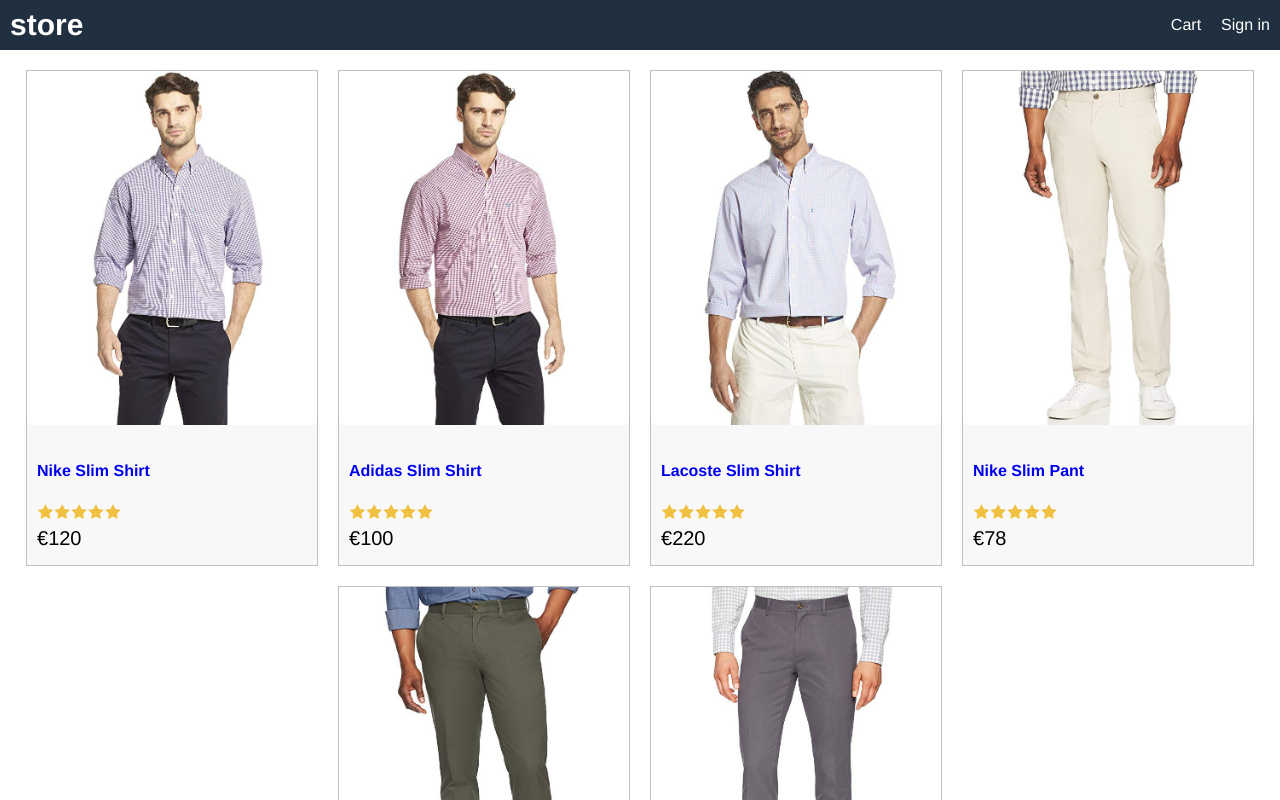
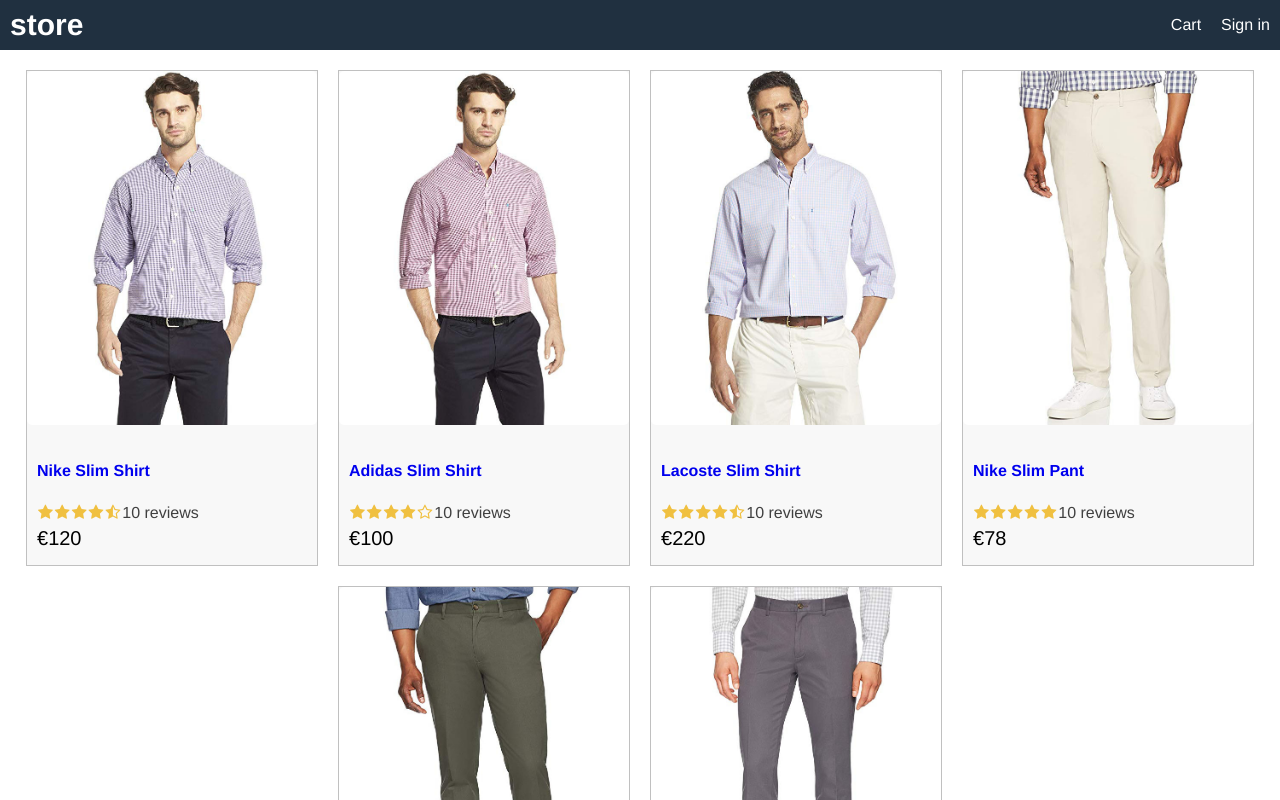
Before and after one commit to CarlosMateus7/crossfitstore, a React (Create React App) app in the folder frontend/: page / in a window 1280 px wide. Shown: the top 800 px of the page. Built offline with nearby package versions, Linux system fonts and the light colour scheme.

Commit message:
creation of product and rating component

```diff
--- a/frontend/src/App.js
+++ b/frontend/src/App.js
@@ -1,4 +1,5 @@
 import React from 'react';
+import Product from './components/Product';
 import data from './data';
 
 function App() {
@@ -18,37 +19,7 @@
         <div className="row center">
           {
             data.products.map(product =>(
-              <div key={product._id} className="card">
-                <a href={`/product/${product._id}`}>
-                    <img className="medium" src={product.image} alt={product.name}/>
-                </a>
-                <div className="card-body">
-                      <a href={`/product/${product._id}`}>
-                          <h2>{product.name}</h2>
-                      </a>
-                      <div className="rating">
-                          <span>
-                              <i className="fa fa-star"></i>
-                          </span>
-                          <span>
-                              <i className="fa fa-star"></i>
-                          </span>
-                          <span>
-                              <i className="fa fa-star"></i>
-                          </span>
-                          <span>
-                              <i className="fa fa-star"></i>
-                          </span>
-                          <span>
-                              <i className="fa fa-star"></i>
-                          </span>
-                      </div>
-                      <div className="price">
-                          €{product.price}
-                      </div>
-                </div>
-            </div>
-
+              <Product key={product._id}product={product}/>
             ))
           }
           </div>
--- /dev/null
+++ b/frontend/src/components/Product.js
@@ -0,0 +1,22 @@
+import React from 'react'
+import Rating from './Rating';
+
+export default function Product(props) {
+    const {product} =props;
+    return (
+        <div key={product._id} className="card">
+              <a href={`/product/${product._id}`}>
+                  <img className="medium" src={product.image} alt={product.name}/>
+              </a>
+              <div className="card-body">
+                    <a href={`/product/${product._id}`}>
+                        <h2>{product.name}</h2>
+                    </a>
+                    <Rating rating={product.rating} numReviews={product.numReviews}/>
+                    <div className="price">
+                        €{product.price}
+                    </div>
+              </div>
+          </div>
+    )
+}
--- /dev/null
+++ b/frontend/src/components/Rating.js
@@ -0,0 +1,62 @@
+import React from 'react'
+
+export default function Rating(props) {
+    const {rating, numReviews} = props
+    return (
+        <div className="rating">
+            <span>
+                <i className= {
+                    rating >=1
+                    ? 'fa fa-star'
+                    : rating >=0.5
+                    ? 'fa fa-star-half-o'
+                    : 'fa fa-star-o'
+                    }
+                ></i>
+            </span>
+            <span>
+                <i className= {
+                    rating >=2
+                    ? 'fa fa-star'
+                    : rating >=1.5
+                    ? 'fa fa-star-half-o'
+                    : 'fa fa-star-o'
+                    }
+                ></i>
+            </span>
+            <span>
+                <i className= {
+                    rating >=3
+                    ? 'fa fa-star'
+                    : rating >=2.5
+                    ? 'fa fa-star-half-o'
+                    : 'fa fa-star-o'
+                    }
+                ></i>
+            </span>
+            <span>
+                <i className= {
+                    rating >=4
+                    ? 'fa fa-star'
+                    : rating >=3.5
+                    ? 'fa fa-star-half-o'
+                    : 'fa fa-star-o'
+                    }
+                ></i>
+            </span>
+            <span>
+                <i className= {
+                    rating >=5
+                    ? 'fa fa-star'
+                    : rating >=4.5
+                    ? 'fa fa-star-half-o'
+                    : 'fa fa-star-o'
+                    }
+                ></i>
+            </span>
+            <span>
+                {numReviews + ' reviews'}
+            </span>
+        </div>
+    )
+}
--- a/frontend/src/data.js
+++ b/frontend/src/data.js
@@ -8,7 +8,7 @@
             price: 120,
             brand: 'Nike',
             rating: 4.5,
-            numRevies: 10,
+            numReviews: 10,
             description: 'high quality product',
         },
         {
@@ -19,7 +19,7 @@
             price: 100,
             brand: 'Adidas',
             rating: 4,
-            numRevies: 10,
+            numReviews: 10,
             description: 'high quality product',
         },
         {
@@ -30,7 +30,7 @@
             price: 220,
             brand: 'Lacoste',
             rating: 4.8,
-            numRevies: 10,
+            numReviews: 10,
             description: 'high quality product',
         },
         {
@@ -41,7 +41,7 @@
             price: 78,
             brand: 'Nike',
             rating: 14,
-            numRevies: 10,
+            numReviews: 10,
             description: 'high quality product',
         },
         {
@@ -52,7 +52,7 @@
             price: 65,
             brand: 'Puma',
             rating: 4.5,
-            numRevies: 10,
+            numReviews: 10,
             description: 'high quality product',
         },
         {
@@ -63,7 +63,7 @@
             price: 139,
             brand: 'Adidas',
             rating: 4.5,
-            numRevies: 15,
+            numReviews: 15,
             description: 'high quality product',
         },
     ],
--- a/frontend/src/index.css
+++ b/frontend/src/index.css
@@ -119,3 +119,6 @@
   color: #f0c040;
   margin: 0.1rem;
 }
+.rating span:last-child {
+  color: #404040;
+}
```
Also changed, not shown: 1 other file (tests, documents, lock files or other folders).
